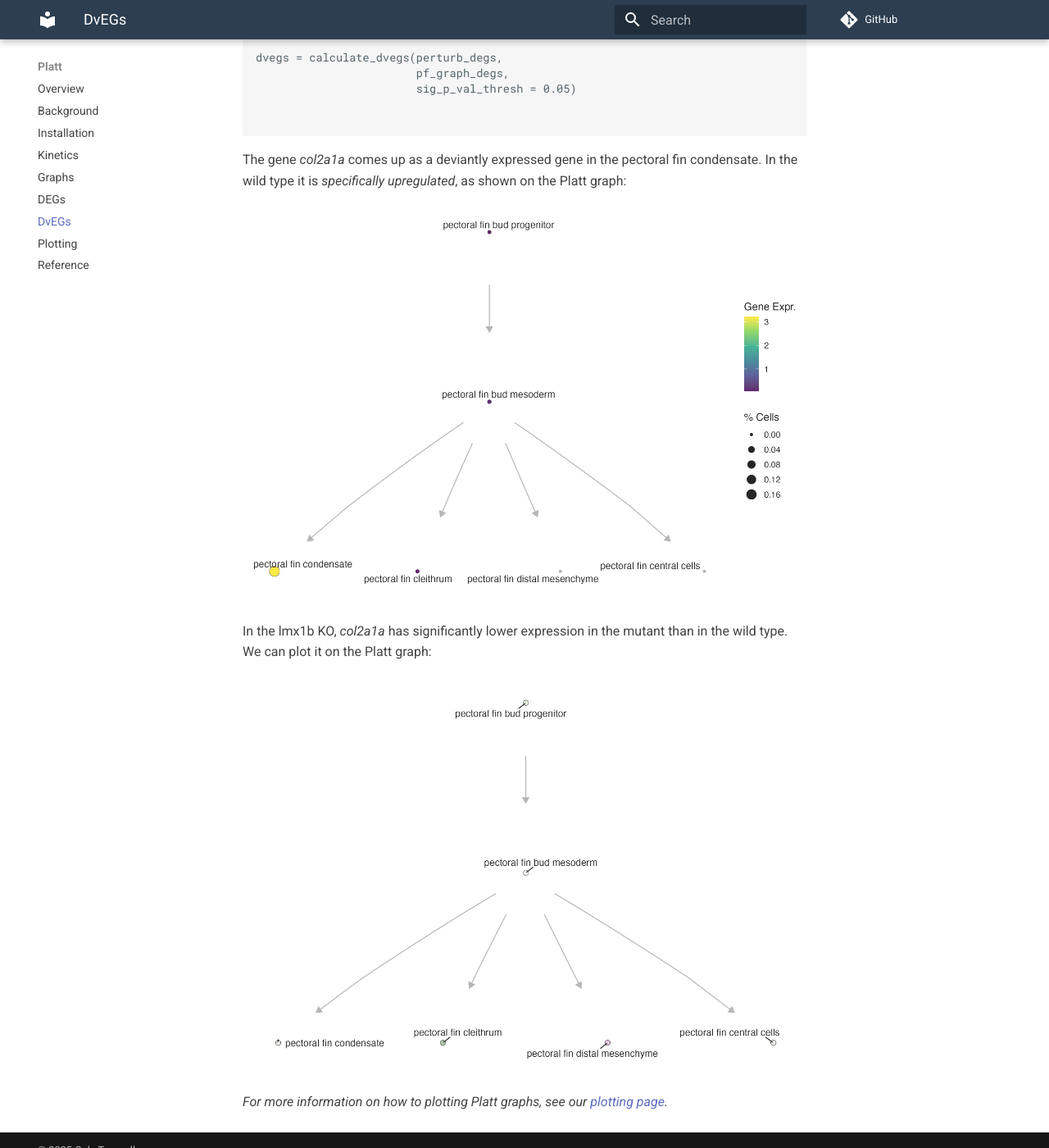
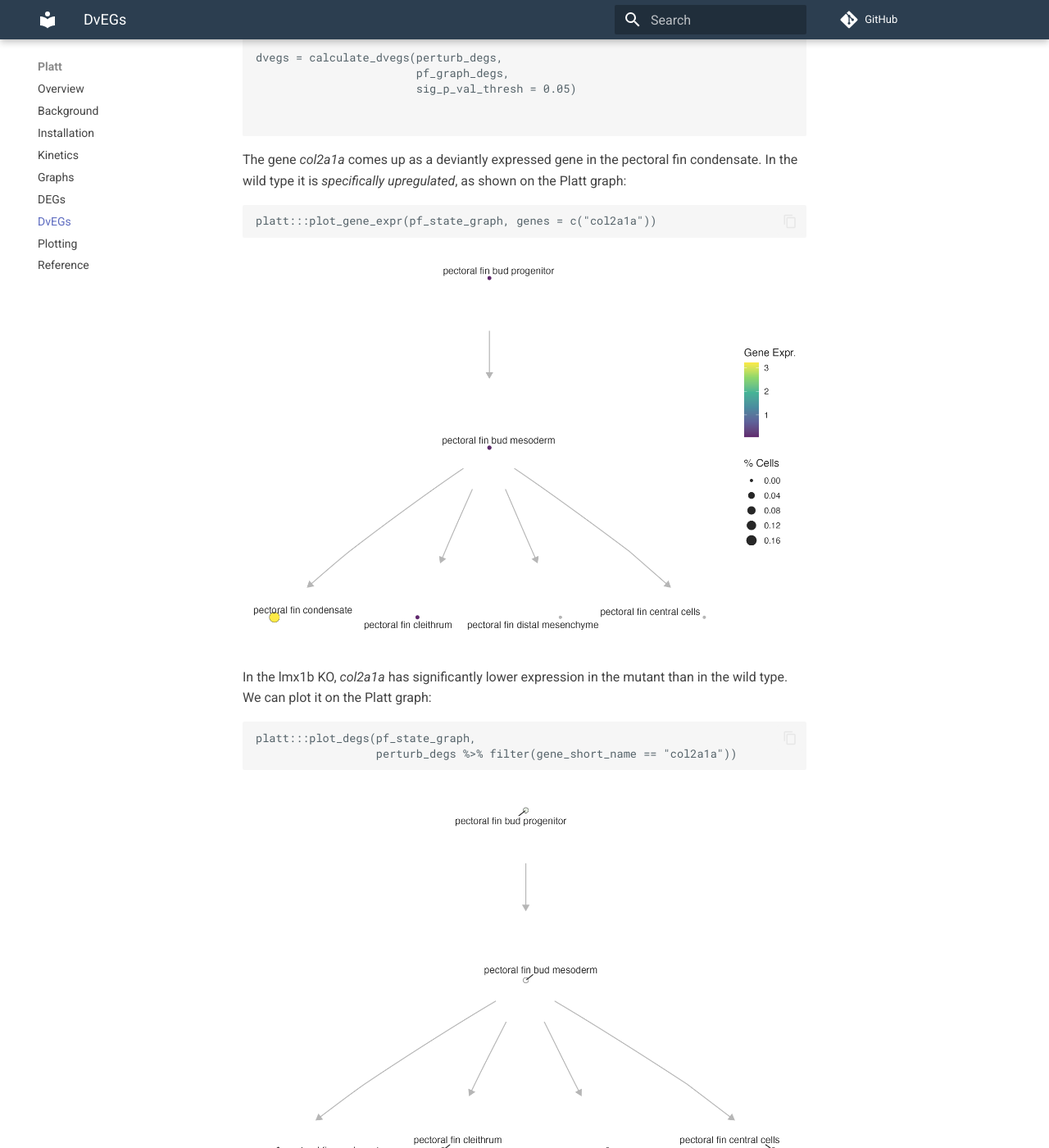
Before and after one commit to cole-trapnell-lab/platt, an MkDocs documentation site: the page built from docs/dveg.md, in a window 1280 px wide and 1400 px high, scrolled down 1222 px. Shown: the whole window at 82% size. Built offline with MkDocs 1.6.1 and Material for MkDocs 9.7.7, drawn with Linux system fonts in a browser that asks for light colours; comment, search, counter and statistics services are not loaded.

Commit message:
add code snippets to dveg

````diff
--- a/docs/dveg.md
+++ b/docs/dveg.md
@@ -41,10 +41,17 @@ dvegs = calculate_dvegs(perturb_degs,
 
 The gene _col2a1a_ comes up as a deviantly expressed gene in the pectoral fin condensate. In the wild type it is _*specifically upregulated*_, as shown on the Platt graph:
 
+```
+platt:::plot_gene_expr(pf_state_graph, genes = c("col2a1a"))
+```
 ![](assets/pf_col2a1a.png)
 
 In the lmx1b KO, _col2a1a_ has significantly lower expression in the mutant than in the wild type. We can plot it on the Platt graph:
 
+```
+platt:::plot_degs(pf_state_graph,
+                  perturb_degs %>% filter(gene_short_name == "col2a1a"))
+```
 ![](assets/pf_col2a1a_dveg.png)
 
 _For more information on how to plotting Platt graphs, see our [plotting page](https://cole-trapnell-lab.github.io/platt/plotting/)._
````
